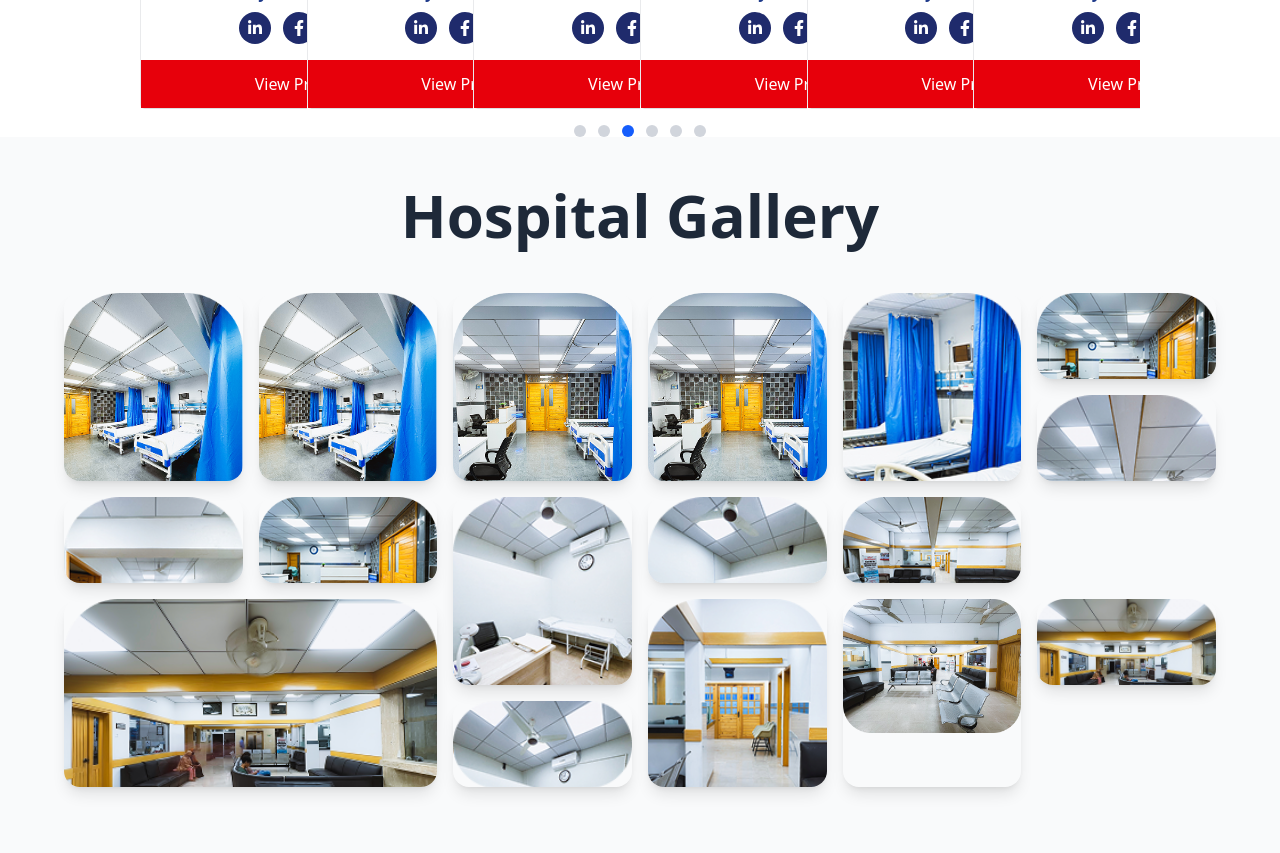
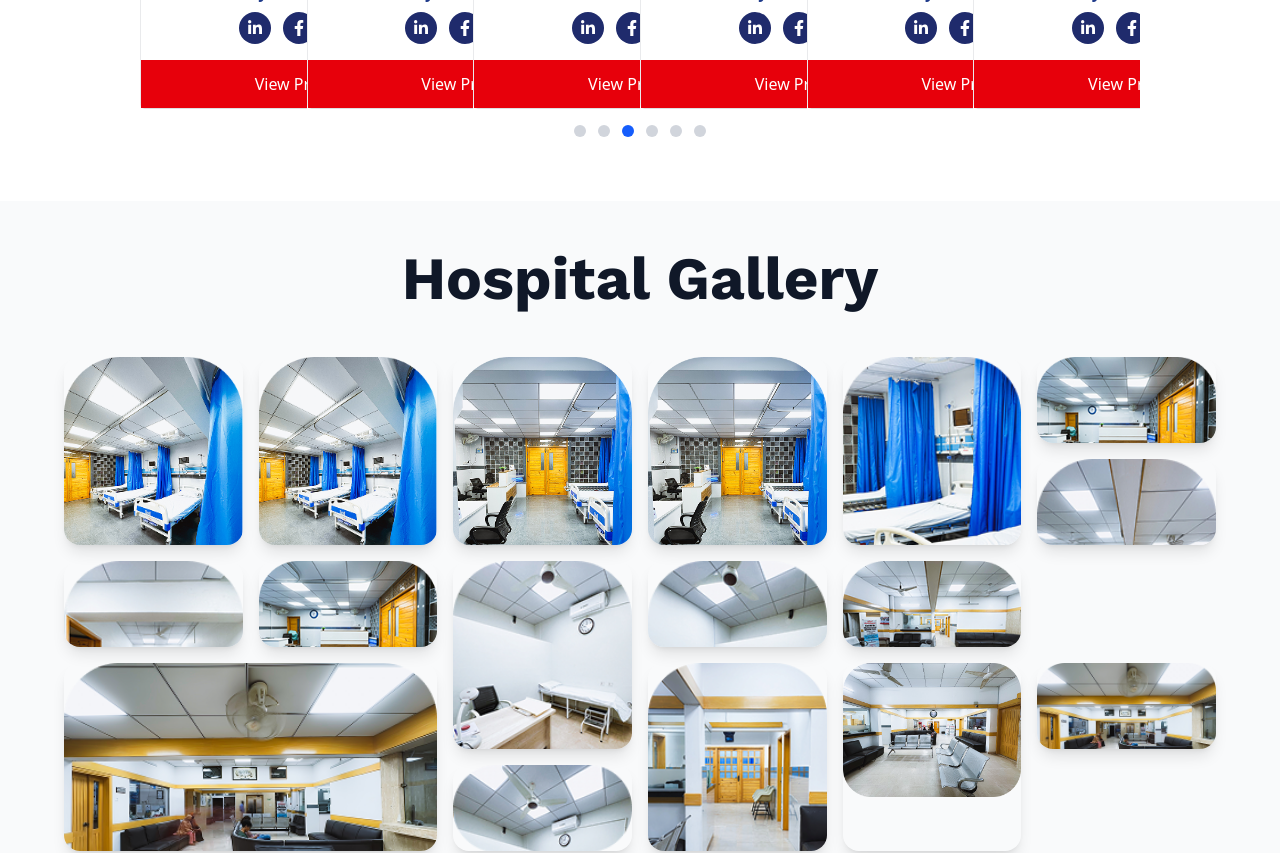
Before and after one commit to jawwad-ali/hospital_project, a Next.js app: page / in a window 1280 px wide. Shown: the part 3300-4153 px from the top of the page. Built offline with nearby package versions, Linux system fonts and the light colour scheme.

Commit message:
fix font-family and remove hidden class

```diff
--- a/src/Components/Gallery.tsx
+++ b/src/Components/Gallery.tsx
@@ -2,6 +2,7 @@
 import "@fancyapps/ui/dist/fancybox/fancybox.css";
 import Image from "next/image";
 import Fancybox from "./FancyBox";
+import { work_sans } from "@/data";
 
 const galleryImages = [
   {
@@ -110,11 +111,11 @@ const galleryImages = [
 
 const HospitalGallery = () => {
   return (
-    <section className="py-12 px-4 bg-gray-50">
+    <section className="py-12 mt-16 px-4 bg-gray-50">
       <div className="max-w-7xl mx-auto">
         {/* Header */}
         <div className="text-center mb-12">
-          <h2 className="text-4xl md:text-5xl lg:text-6xl font-bold text-gray-800">
+          <h2 className={` ${work_sans.className} text-3xl md:text-5xl lg:text-6xl font-bold text-gray-900 mb-4`}>
             Hospital Gallery
           </h2>
         </div>
--- a/src/Components/ServicesSlider.tsx
+++ b/src/Components/ServicesSlider.tsx
@@ -365,12 +365,12 @@ const ServicesSlider = () => {
                       className="object-cover rounded-md"
                     />
                   </div> */}
-                  <div className="hidden lg:block absolute top-3 left-0 right-4 bottom-3 ">
+                  <div className="absolute top-3 left-0 right-0 bottom-3 ">
                     <Image
                       src={currentContent.image}
                       alt="Medical professionals"
                       fill
-                      className="object-cover rounded-md "
+                      className="object-center lg:object-cover rounded-md "
                     />
                   </div>
                 </div>
```
